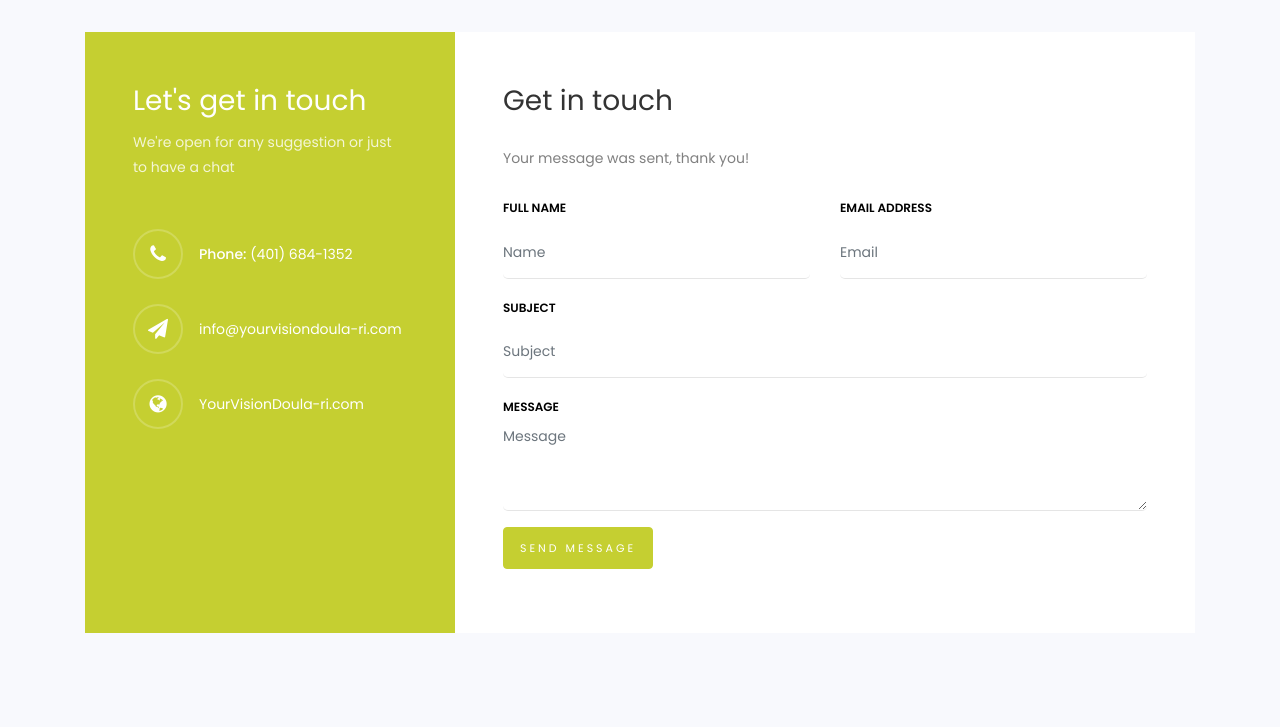
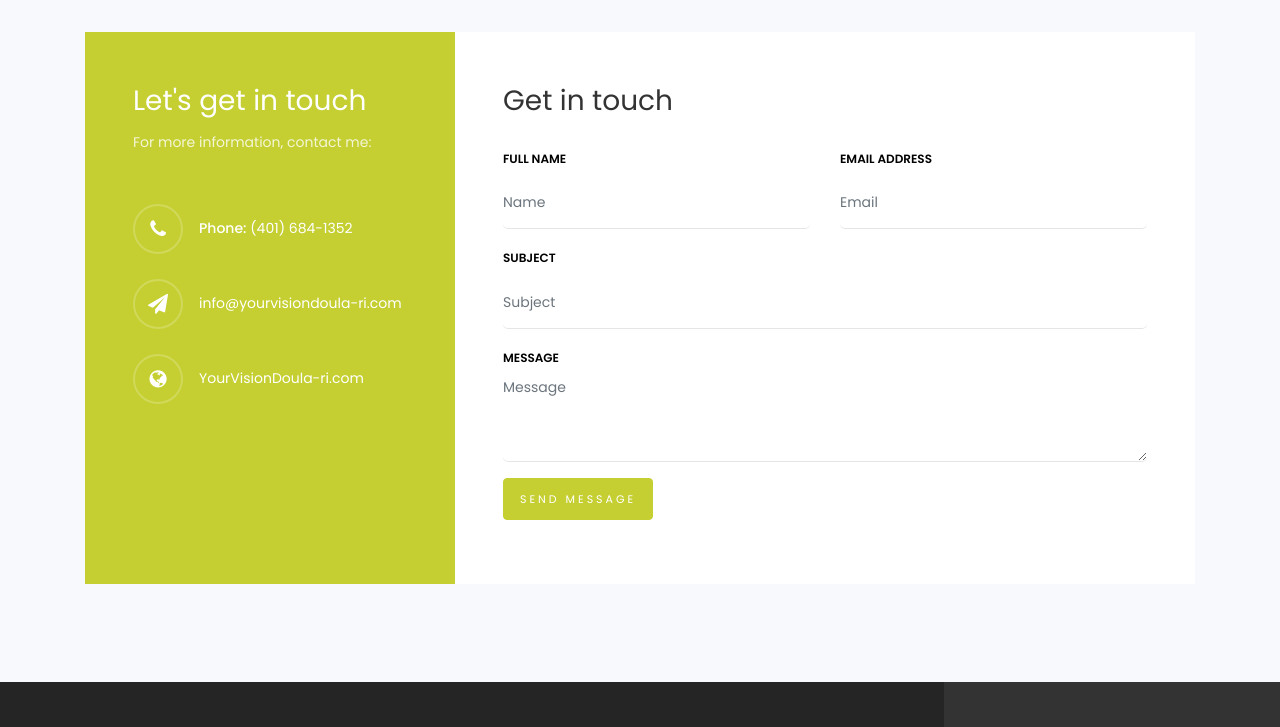
Before and after one commit to jprefer/yourvisiondoula-ri, a plain HTML site: page index.html in a window 1280 px wide. Shown: the part 3260-3987 px from the top of the page. Drawn offline with Linux system fonts and the light colour scheme; some packages are replaced by stand-ins of ours; no server answers.

Commit message:
update your message sent

```diff
--- a/index.html
+++ b/index.html
@@ -294,7 +294,7 @@ Accepting Medicaid and Private Insurance as of July 1, 2023.  Please contact me
 										<h3 class="mb-4">Get in touch</h3>
 										<div id="form-message-warning" class="mb-4"></div>
 					      		<div id="form-message-success" class="mb-4">
-					            Your message was sent, thank you!
+					            <!--our message was sent, thank you!-->
 					      		</div>
 										<form action="https://formspree.io/f/mknaerql" method="POST" id="contactForm" name="contactForm" class="contactForm">
 											<div class="row">
@@ -335,7 +335,7 @@ Accepting Medicaid and Private Insurance as of July 1, 2023.  Please contact me
 								<div class="col-lg-4 col-md-5 d-flex align-items-stretch">
 									<div class="info-wrap bg-primary w-100 p-md-5 p-4">
 										<h3>Let's get in touch</h3>
-										<p class="mb-4">We're open for any suggestion or just to have a chat</p>
+										<p class="mb-4">For more information, contact me:</p>
 					        	<div class="dbox w-100 d-flex align-items-start">
 					        		<div class=align-items-center justify-content-center">
 
```
